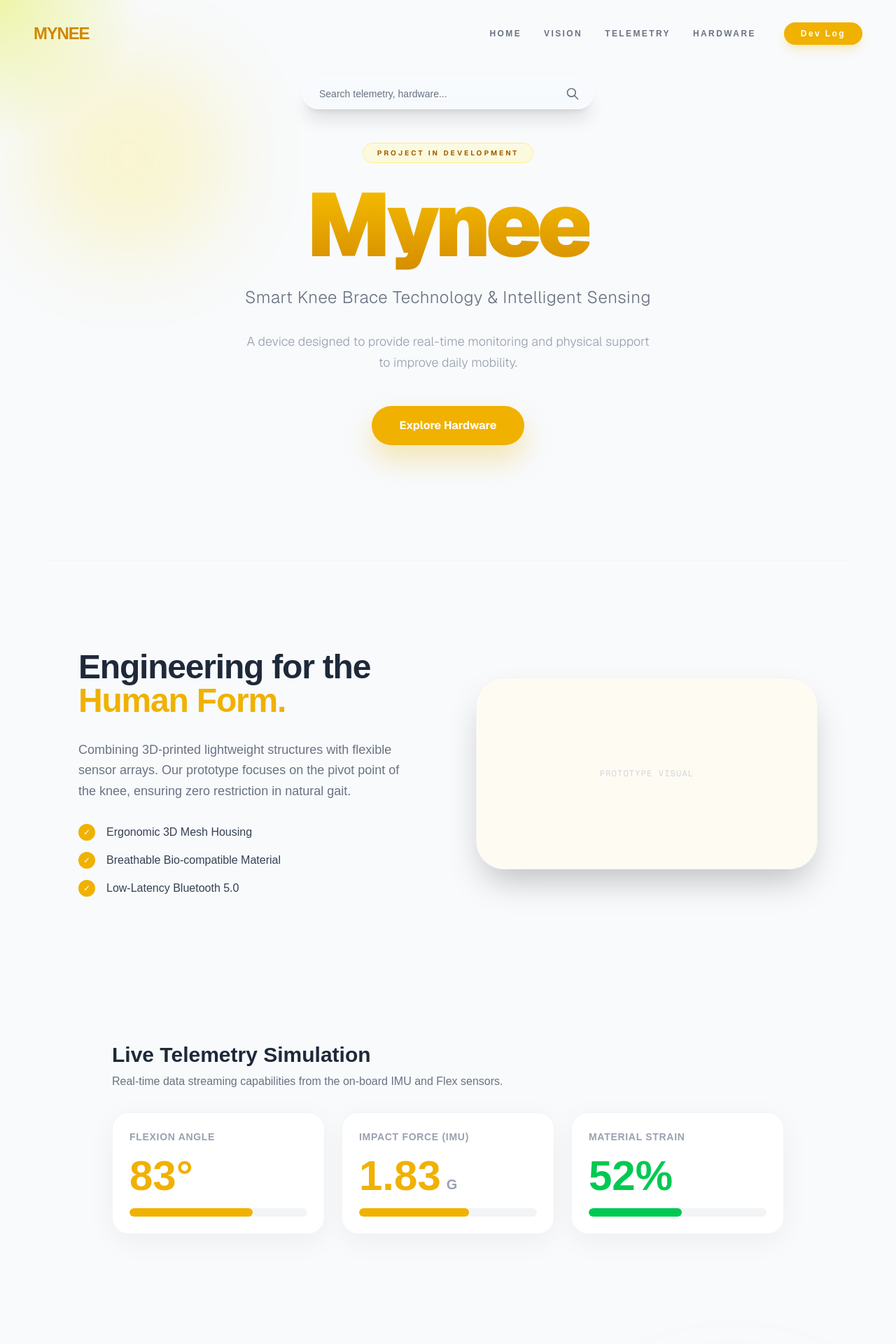
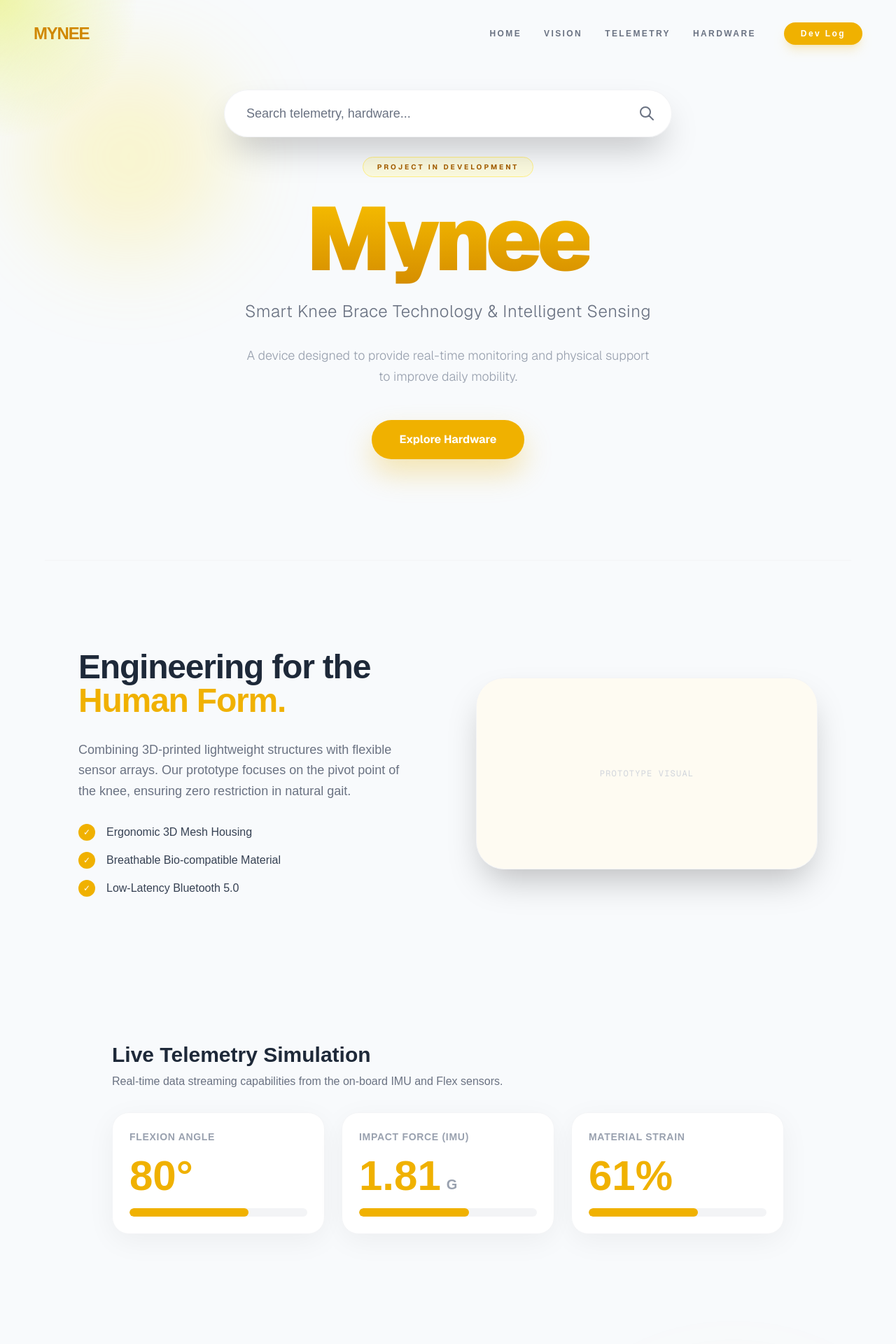
Before and after one commit to arzanishshumak0395/mynee-website, a Next.js app: page / in a window 1280 px wide. Shown: the top 1920 px of the page at 70% size. Built offline with nearby package versions, Linux system fonts and the light colour scheme; grey boxes are pictures that could not be loaded.

Commit message:
further updates

```diff
--- a/src/app/page.js
+++ b/src/app/page.js
@@ -42,25 +42,25 @@ export default function Home() {
     setMousePosition({ x: e.clientX, y: e.clientY });
   };
 
+  // --- UPDATED SIMULATION: Full range to trigger all colors ---
   useEffect(() => {
     const interval = setInterval(() => {
       setSensorData({
-        flexionAngle: Math.floor(Math.random() * (120 - 10 + 1) + 10),
-        gForce: (Math.random() * (2.5 - 0.8) + 0.8).toFixed(2),
-        strainLevel: Math.floor(Math.random() * (80 - 10 + 1) + 10),
+        flexionAngle: Math.floor(Math.random() * 121), // 0 to 120
+        gForce: (Math.random() * 3.0).toFixed(2),      // 0.00 to 3.00
+        strainLevel: Math.floor(Math.random() * 101),  // 0 to 100
       });
     }, 800);
     return () => clearInterval(interval);
   }, []);
 
-  // --- NEW: DYNAMIC COLOR LOGIC ---
-  // Calculates percentage and returns the matching Tailwind text and background colors
+  // --- DYNAMIC COLOR LOGIC ---
   const getDynamicColor = (val, max) => {
     const ratio = val / max;
-    if (ratio < 0.30) return { text: "text-gray-800", bg: "bg-gray-800" };   // Black/Dark Gray
-    if (ratio < 0.60) return { text: "text-green-500", bg: "bg-green-500" }; // Green
-    if (ratio < 0.85) return { text: "text-yellow-500", bg: "bg-yellow-500" };// Yellow
-    return { text: "text-red-500", bg: "bg-red-500" };                       // Red
+    if (ratio < 0.30) return { text: "text-black", bg: "bg-black" };         // Black (Resting)
+    if (ratio < 0.60) return { text: "text-green-500", bg: "bg-green-500" }; // Green (Normal)
+    if (ratio < 0.85) return { text: "text-yellow-500", bg: "bg-yellow-500" };// Yellow (Warning)
+    return { text: "text-red-500", bg: "bg-red-500" };                       // Red (Critical)
   };
 
   const flexColors = getDynamicColor(sensorData.flexionAngle, 120);
@@ -72,18 +72,18 @@ export default function Home() {
       onMouseMove={handleMouseMove}
       className="relative flex min-h-screen flex-col items-center bg-slate-50 text-gray-900 overflow-x-hidden"
     >
-      {/* --- FLOATING PRISM SEARCH BAR (Less blur, more transparency) --- */}
-      <div className="fixed top-28 left-1/2 -translate-x-1/2 z-[60] w-full max-w-md px-4 pointer-events-none">
+      {/* --- FLOATING PRISM SEARCH BAR (Zero Blur, High Distortion, Larger Size) --- */}
+      <div className="fixed top-32 left-1/2 -translate-x-1/2 z-[60] w-full max-w-2xl px-4 pointer-events-none">
         <div className="pointer-events-auto relative group">
-          {/* backdrop-blur-md and bg-white/10 allows you to see the text behind it, but warped! */}
-          <div className="absolute inset-0 bg-white/10 backdrop-blur-md saturate-[1.5] border border-white/50 rounded-full shadow-xl transition-all group-hover:bg-white/20"></div>
+          {/* backdrop-blur is removed. saturate and contrast are maxed out for pure color distortion */}
+          <div className="absolute inset-0 bg-white/5 backdrop-saturate-[3] backdrop-contrast-[1.2] border border-gray-200/50 rounded-full shadow-2xl transition-all group-hover:bg-white/10"></div>
           <input
             type="text"
             placeholder="Search telemetry, hardware..."
-            className="relative w-full py-3 pl-6 pr-12 bg-transparent rounded-full text-sm font-medium text-gray-800 placeholder-gray-500 focus:outline-none focus:ring-2 focus:ring-yellow-400/50 transition-all"
+            className="relative w-full py-5 pl-8 pr-16 bg-transparent rounded-full text-lg font-medium text-gray-800 placeholder-gray-500 focus:outline-none focus:ring-2 focus:ring-yellow-400/50 transition-all"
           />
           <svg
-            className="absolute right-5 top-1/2 -translate-y-1/2 w-5 h-5 text-gray-500 group-hover:text-yellow-600 transition-colors"
+            className="absolute right-6 top-1/2 -translate-y-1/2 w-6 h-6 text-gray-500 group-hover:text-yellow-600 transition-colors"
             fill="none" viewBox="0 0 24 24" stroke="currentColor"
           >
             <path strokeLinecap="round" strokeLinejoin="round" strokeWidth={2} d="M21 21l-6-6m2-5a7 7 0 11-14 0 7 7 0 0114 0z" />
@@ -136,7 +136,7 @@ export default function Home() {
         variants={staggerContainer}
         className="z-10 min-h-screen w-full max-w-5xl flex flex-col items-center justify-center font-sans p-8 md:p-24 text-center"
       >
-        <motion.div variants={fadeUpVariant} className="inline-block mb-6 px-5 py-1.5 rounded-full bg-yellow-100/50 border border-yellow-200 text-yellow-700 text-[10px] font-bold tracking-[0.3em] uppercase mt-10">
+        <motion.div variants={fadeUpVariant} className="inline-block mb-6 px-5 py-1.5 rounded-full bg-yellow-100/50 border border-yellow-200 text-yellow-700 text-[10px] font-bold tracking-[0.3em] uppercase mt-20">
           Project In Development
         </motion.div>
         <motion.h1 variants={fadeUpVariant} className="text-7xl md:text-9xl font-black mb-6 tracking-tighter">
@@ -187,7 +187,7 @@ export default function Home() {
         </div>
       </motion.div>
 
-      {/* --- LIVE TELEMETRY DASHBOARD (Dynamic Colors Applied) --- */}
+      {/* --- LIVE TELEMETRY DASHBOARD --- */}
       <motion.div
         id="telemetry"
         initial="hidden"
```
